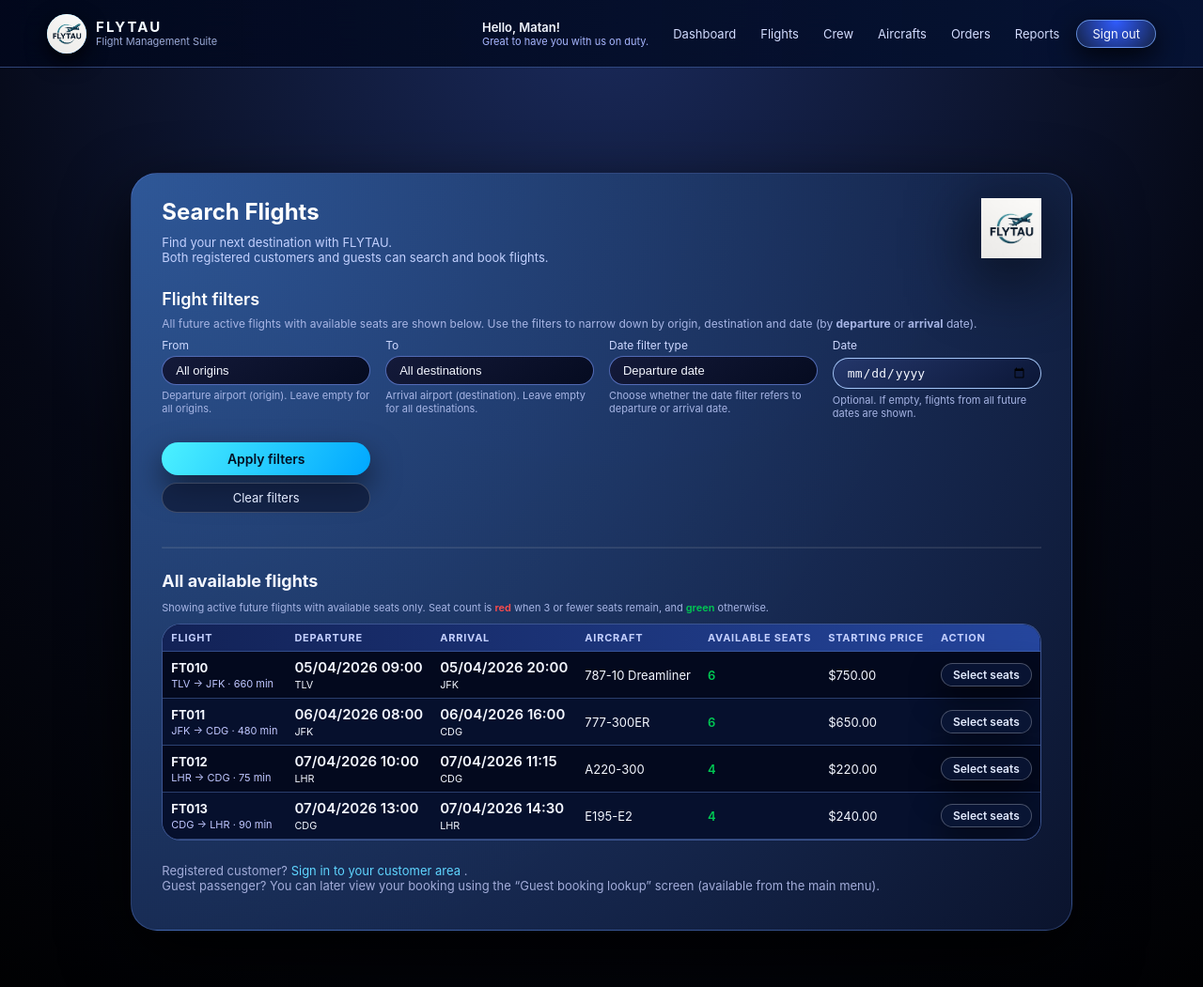
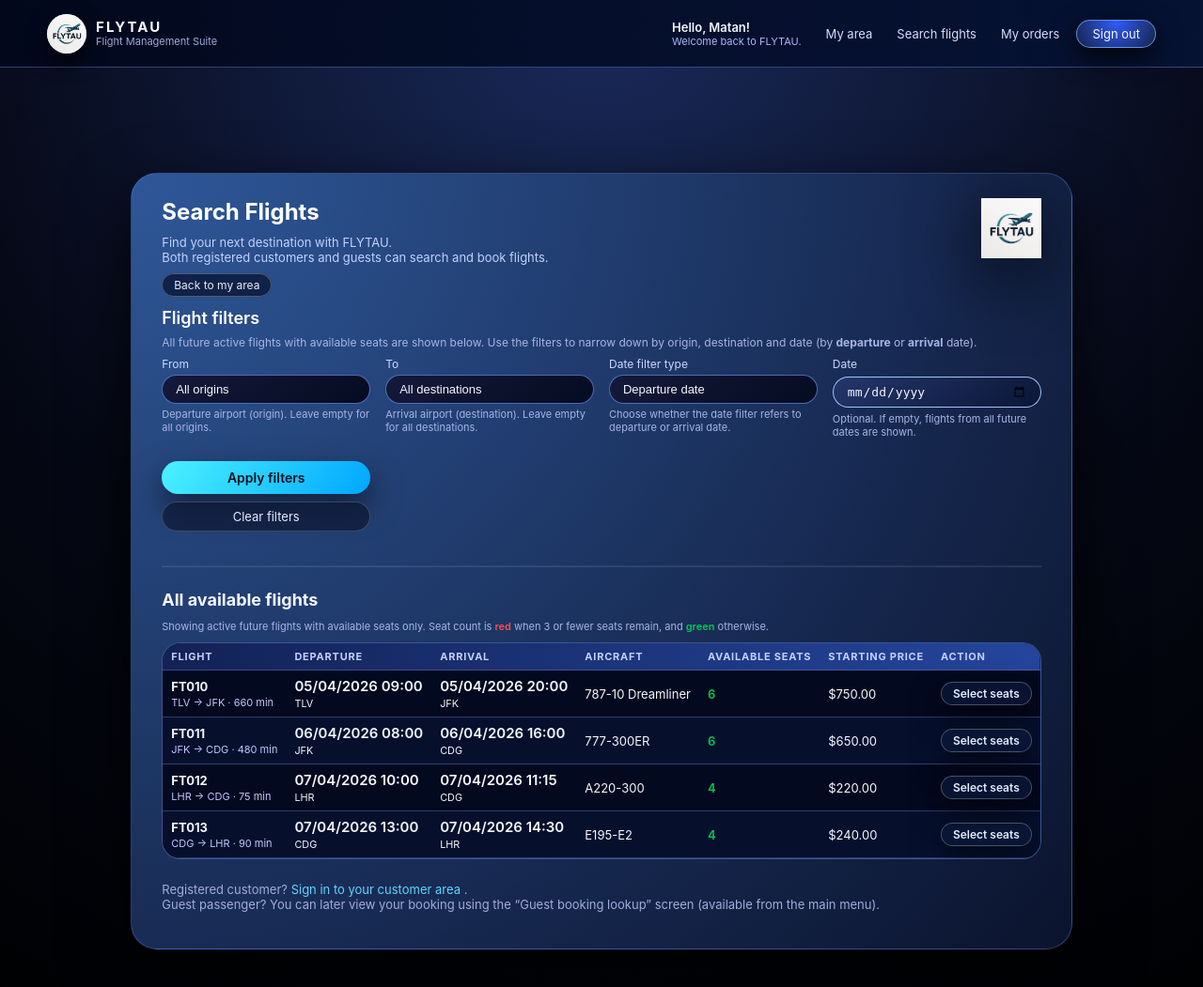
Before and after one commit to matan25/Project_Information_Systems, a Flask app: page /flights/search in a window 1280 px wide. Shown: the top 1051 px of the page at 94% size. Run offline with Flask 3, Linux system fonts and the light colour scheme; a user stored in the database is signed in; data comes from the database, SQL or seed files in the repository.

Commit message:
Sync project (ignore __pycache__)

```diff
--- a/templates/search_flights.html
+++ b/templates/search_flights.html
@@ -1,4 +1,3 @@
-
 {# =========================================================
    Template: search_flights.html
    Purpose: Public flight search for customers and guests.
@@ -36,7 +35,25 @@
           Find your next destination with FLYTAU.<br>
           Both registered customers and guests can search and book flights.
         </p>
+
+        {# ---- Back button (dynamic) - aligned with your session logic ---- #}
+        <div style="margin-top: 10px;">
+          {% if session.get('role') == 'customer' and session.get('customer_email') %}
+            <a href="{{ url_for('main.customer_home') }}" class="btn-small">
+              Back to my area
+            </a>
+          {% elif session.get('role') == 'manager' and session.get('manager_id') %}
+            <a href="{{ url_for('main.manager_home') }}" class="btn-small">
+              Back to dashboard
+            </a>
+          {% else %}
+            <a href="{{ url_for('auth.login', role='customer') }}" class="btn-small">
+              Back to login
+            </a>
+          {% endif %}
+        </div>
       </div>
+
       <div class="card-form-logo">
         <img src="{{ url_for('static', filename='img/flytau-logo.png') }}"
              alt="FLYTAU logo">
```
Also changed, not shown: 1 other file.
